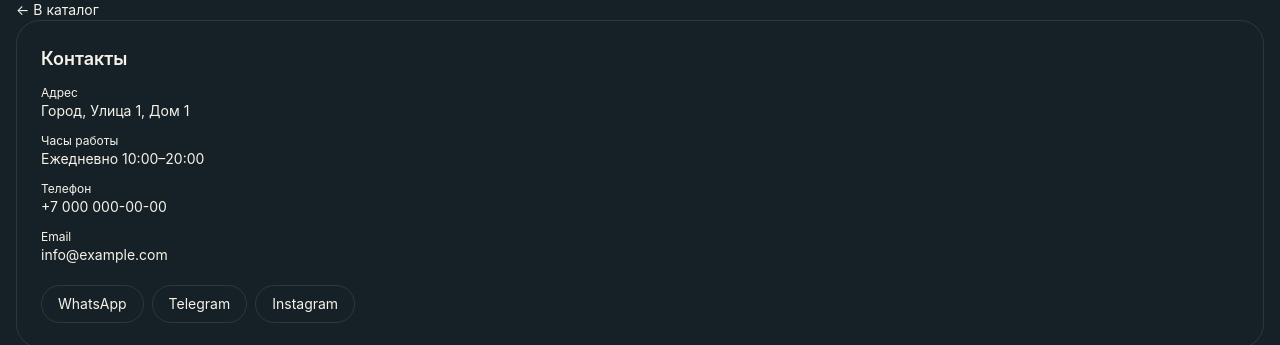
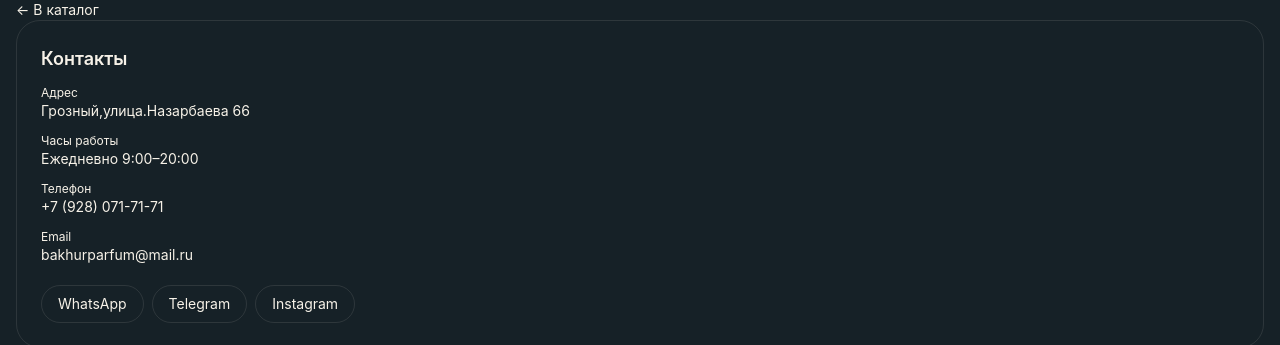
Before and after one commit to Khalopenyo/Fullstack, a React (Create React App) app: page /contacts in a window 1280 px wide. Shown: the top 345 px of the page. Built offline with nearby package versions, Linux system fonts and the light colour scheme; no server answers.

Commit message:
Changed Contacts

```diff
--- a/src/pages/ContactsPage.js
+++ b/src/pages/ContactsPage.js
@@ -4,10 +4,10 @@ import { THEME } from "../data/theme";
 import { SELLER_CONTACTS } from "../data/sellerContacts";
 import { setCanonical, setMeta, setOpenGraphImage } from "../lib/seo";
 
-const CONTACT_ADDRESS = "Город, Улица 1, Дом 1";
-const WORK_HOURS = "Ежедневно 10:00–20:00";
-const PHONE = "+7 000 000-00-00";
-const EMAIL = "info@example.com";
+const CONTACT_ADDRESS = "Грозный,улица.Назарбаева 66";
+const WORK_HOURS = "Ежедневно 9:00–20:00";
+const PHONE = "+7 (928) 071-71-71";
+const EMAIL = "bakhurparfum@mail.ru";
 
 export default function ContactsPage() {
   React.useEffect(() => {
```
